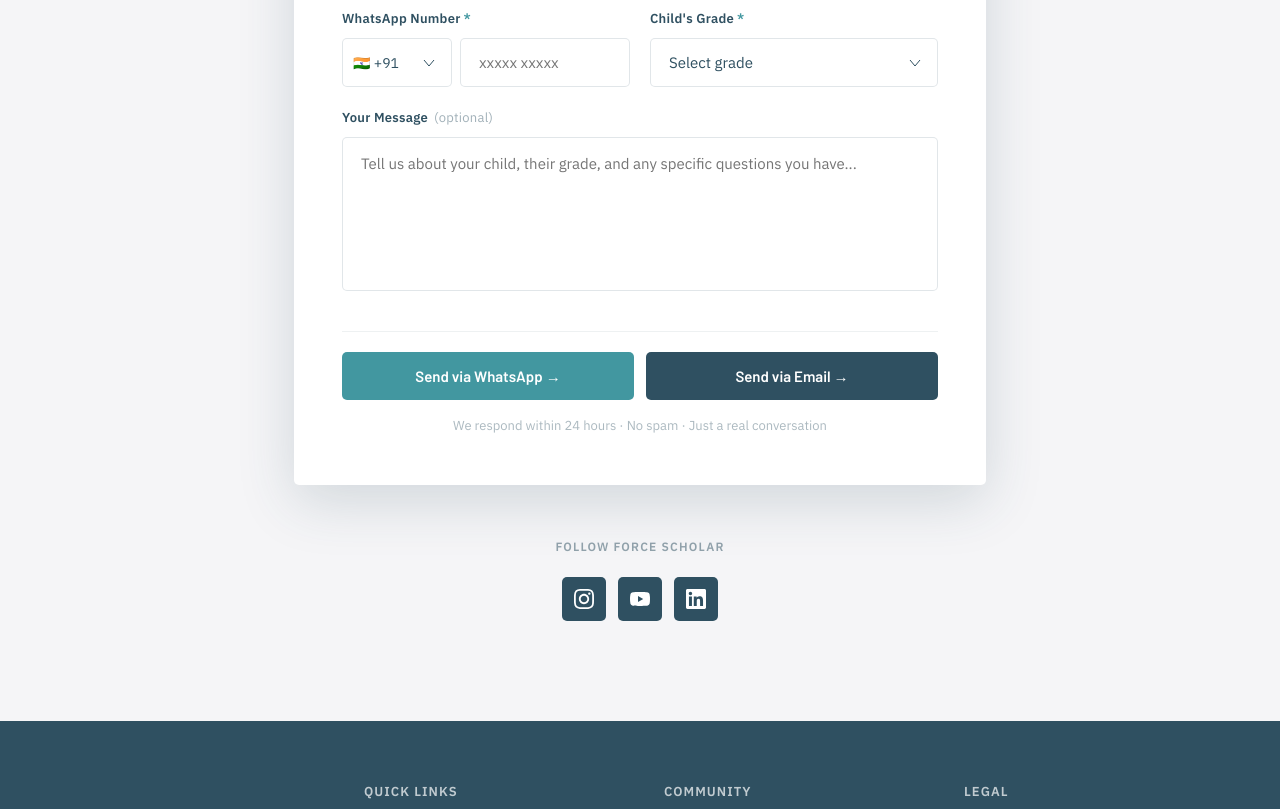
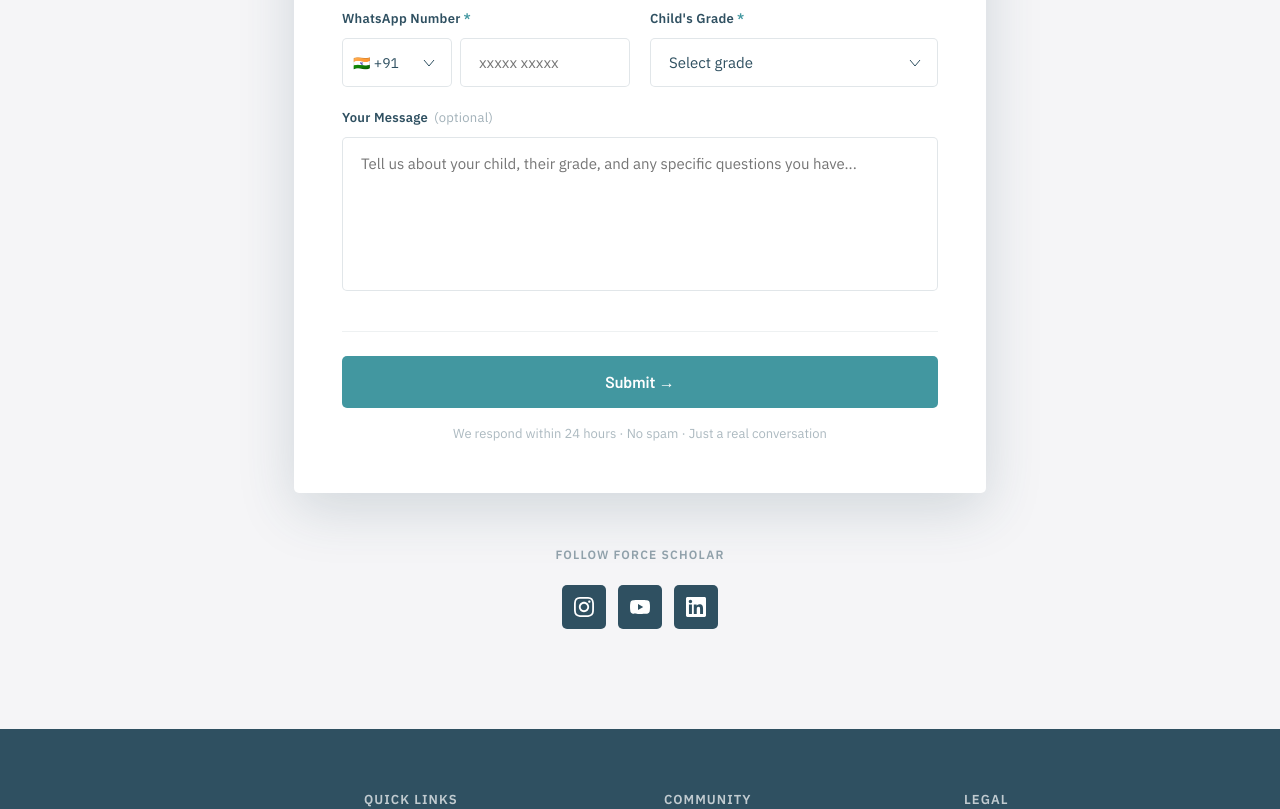
Before and after one commit to stark-03/Force-Website, a React (Create React App) app: page /contact in a window 1280 px wide. Shown: the part 1503-2312 px from the top of the page. Built offline with nearby package versions, Linux system fonts and the light colour scheme; a web font is replaced by a local one.

Commit message:
updated the Contact form

```diff
--- a/src/pages/Contact.jsx
+++ b/src/pages/Contact.jsx
@@ -81,38 +81,41 @@ const contactMethods = [
   },
 ];
 
+// ─── Paste your deployed Apps Script Web App URL here ────────────────────────
+const APPS_SCRIPT_URL = 'https://script.google.com/macros/s/AKfycbxzwqWpSAuMEipfImftJU9qyjH06Z36tn4AsAIMGdN8BndolK7OORxOGknrO9AwIwxQ/exec';
+
 export default function Contact() {
   const formRef = useRef(null);
   const [form, setForm] = useState({
     name: '', email: '', countryCode: '+91', phone: '', grade: '', message: '',
   });
+  const [status, setStatus] = useState('idle'); // idle | submitting | success | error
 
   const handleChange = e => setForm(prev => ({ ...prev, [e.target.name]: e.target.value }));
 
-  const isValid = () => formRef.current && formRef.current.reportValidity();
-
-  const buildMessage = () => [
-    "Hello, I want to identify my child's interests and strengths.",
-    `Name: ${form.name}`,
-    `Email: ${form.email}`,
-    `Phone: ${form.countryCode} ${form.phone}`,
-    `Child's Grade: ${form.grade}`,
-    form.message ? `Message: ${form.message}` : null,
-  ].filter(Boolean).join('\n');
-
-  const handleWhatsApp = () => {
-    if (!isValid()) return;
-    window.open(
-      `https://wa.me/918660274897?text=${encodeURIComponent(buildMessage())}`,
-      '_blank'
-    );
-  };
-
-  const handleEmail = () => {
-    if (!isValid()) return;
-    const subject = encodeURIComponent('Enquiry — FORCE Scholar');
-    const body = encodeURIComponent(buildMessage());
-    window.open(`mailto:hello@forcescholar.com?subject=${subject}&body=${body}`, '_blank');
+  const handleSubmit = async e => {
+    e.preventDefault();
+    if (!formRef.current.reportValidity()) return;
+    setStatus('submitting');
+    try {
+      await fetch(APPS_SCRIPT_URL, {
+        method: 'POST',
+        mode: 'no-cors',
+        headers: { 'Content-Type': 'application/json' },
+        body: JSON.stringify({
+          timestamp: new Date().toISOString(),
+          name: form.name,
+          email: form.email,
+          phone: `${form.countryCode} ${form.phone}`,
+          grade: form.grade,
+          message: form.message,
+        }),
+      });
+      setStatus('success');
+      setForm({ name: '', email: '', countryCode: '+91', phone: '', grade: '', message: '' });
+    } catch {
+      setStatus('error');
+    }
   };
 
   const inputBase = {
@@ -272,21 +275,51 @@ export default function Contact() {
                   onFocus={onFocus} onBlur={onBlur} />
               </div>
 
-              <div style={{ height: 1, background: 'rgba(47,80,97,0.08)', marginBottom: 20 }} />
+              <div style={{ height: 1, background: 'rgba(47,80,97,0.08)', marginBottom: 24 }} />
 
-              {/* Two submit buttons */}
-              <div style={{ display: 'grid', gridTemplateColumns: '1fr 1fr', gap: 12 }} className="form-row">
-                <button type="button" onClick={handleWhatsApp} className="btn btn-teal" style={{ justifyContent: 'center', fontSize: 15, padding: '15px 20px' }}>
-                  Send via WhatsApp →
-                </button>
-                <button type="button" onClick={handleEmail} className="btn btn-navy" style={{ justifyContent: 'center', fontSize: 15, padding: '15px 20px' }}>
-                  Send via Email →
-                </button>
-              </div>
+              {/* Success state */}
+              {status === 'success' ? (
+                <motion.div
+                  initial={{ opacity: 0, y: 12 }} animate={{ opacity: 1, y: 0 }} transition={{ duration: 0.4 }}
+                  style={{ textAlign: 'center', padding: '28px 20px', background: 'rgba(66,151,160,0.07)', borderRadius: 5, border: '1.5px solid rgba(66,151,160,0.25)' }}
+                >
+                  <div style={{ fontSize: 36, marginBottom: 12 }}>✅</div>
+                  <p style={{ fontFamily: 'Barlow, sans-serif', fontWeight: 700, fontSize: 20, color: 'var(--teal)', marginBottom: 6 }}>
+                    Message received!
+                  </p>
+                  <p style={{ fontFamily: 'IBM Plex Sans, sans-serif', fontSize: 14, color: 'var(--navy)', opacity: 0.7, lineHeight: 1.6 }}>
+                    We'll get back to you within 24 hours. Keep an eye on your inbox.
+                  </p>
+                  <button
+                    onClick={() => setStatus('idle')}
+                    style={{ marginTop: 18, fontFamily: 'IBM Plex Sans, sans-serif', fontSize: 13, color: 'var(--teal)', background: 'none', border: 'none', cursor: 'pointer', textDecoration: 'underline' }}
+                  >
+                    Send another message
+                  </button>
+                </motion.div>
+              ) : (
+                <>
+                  <button
+                    type="submit"
+                    onClick={handleSubmit}
+                    disabled={status === 'submitting'}
+                    className="btn btn-teal"
+                    style={{ width: '100%', justifyContent: 'center', fontSize: 16, padding: '16px 24px', opacity: status === 'submitting' ? 0.7 : 1, cursor: status === 'submitting' ? 'not-allowed' : 'pointer' }}
+                  >
+                    {status === 'submitting' ? 'Sending…' : 'Submit →'}
+                  </button>
 
-              <p style={{ marginTop: 16, textAlign: 'center', fontFamily: 'IBM Plex Sans, sans-serif', fontSize: 13, color: 'rgba(47,80,97,0.4)', lineHeight: 1.6 }}>
-                We respond within 24 hours · No spam · Just a real conversation
-              </p>
+                  {status === 'error' && (
+                    <p style={{ marginTop: 12, textAlign: 'center', fontFamily: 'IBM Plex Sans, sans-serif', fontSize: 13, color: '#d4183d' }}>
+                      Something went wrong. Please try again or reach out on WhatsApp.
+                    </p>
+                  )}
+
+                  <p style={{ marginTop: 16, textAlign: 'center', fontFamily: 'IBM Plex Sans, sans-serif', fontSize: 13, color: 'rgba(47,80,97,0.4)', lineHeight: 1.6 }}>
+                    We respond within 24 hours · No spam · Just a real conversation
+                  </p>
+                </>
+              )}
             </form>
           </motion.div>
 
--- a/src/pages/Home.jsx
+++ b/src/pages/Home.jsx
@@ -59,7 +59,7 @@ function Hero() {
 
           {/* H1 — first line in misty blue, second in teal */}
           <motion.h1 variants={staggerContainer} style={{
-            fontSize: 'clamp(52px, 7.2vw, 92px)',
+            fontSize: 'clamp(40px, 5.6vw, 72px)',
             fontWeight: 900,
             marginBottom: 30, lineHeight: 1.04, letterSpacing: '-0.03em',
           }}>
```
